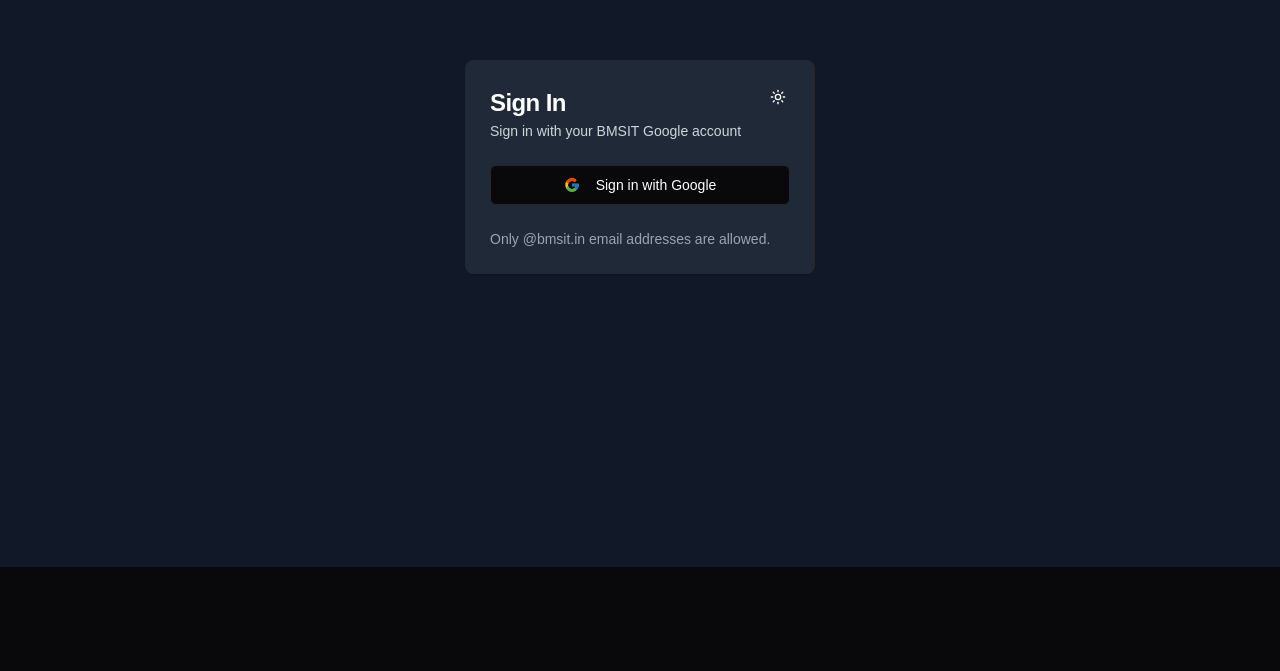
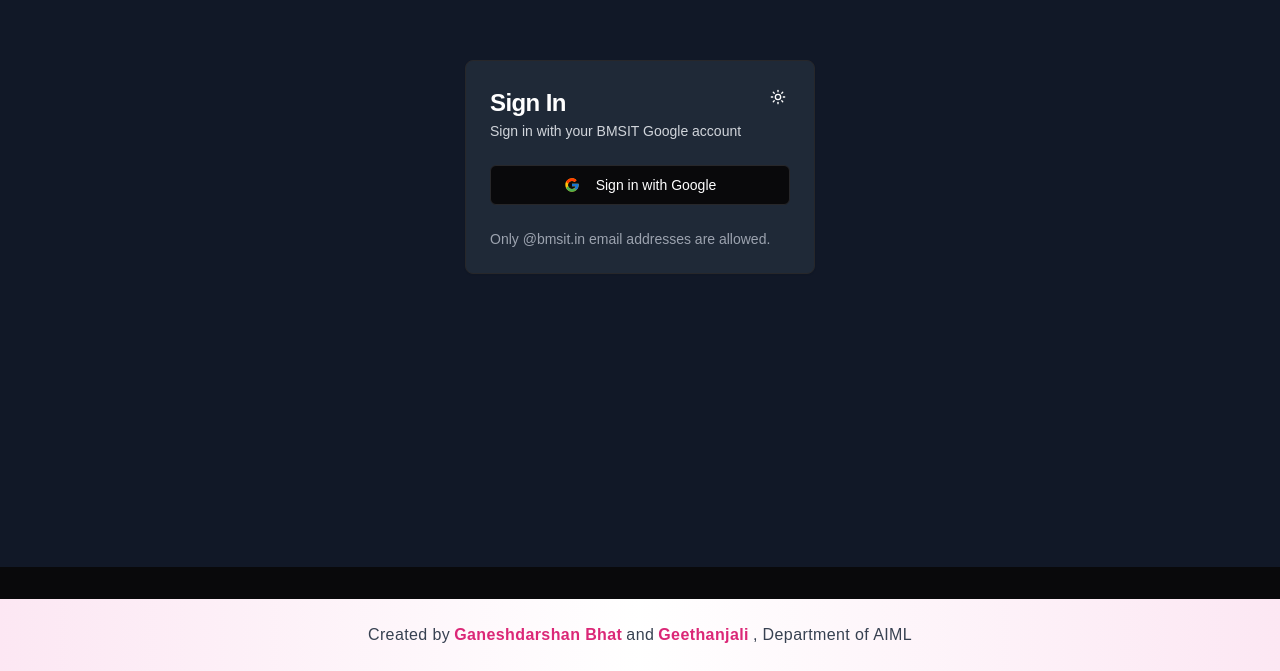
Before and after one commit to bhatganeshdarshan/Department-Newsletter, a Next.js app: page /sign-in in a window 1280 px wide. Shown: the part 233-904 px from the top of the page. Before the commit the page ends 800 px from the top, so only its background shows below. Built offline with nearby package versions, Linux system fonts and the light colour scheme.

Commit message:
added footer

```diff
--- a/src/app/layout.tsx
+++ b/src/app/layout.tsx
@@ -1,6 +1,7 @@
 import type { Metadata } from "next";
 import localFont from "next/font/local";
 import "./globals.css";
+import Footer from "@/components/Footer";
 
 const geistSans = localFont({
   src: "./fonts/GeistVF.woff",
@@ -29,6 +30,7 @@
         className={`${geistSans.variable} ${geistMono.variable} antialiased`}
       >
         {children}
+        <Footer/>
       </body>
     </html>
   );
--- /dev/null
+++ b/src/components/Footer.tsx
@@ -0,0 +1,15 @@
+export default function Footer() {
+    return (
+      <footer className="bg-gradient-to-r from-pink-100 via-white to-pink-100 py-6 mt-8">
+        <div className="container mx-auto text-center">
+          <p className="text-md font-medium text-gray-700 tracking-wide">
+            Created by
+            <span className="mx-1 font-semibold text-pink-600">Ganeshdarshan Bhat</span>
+            and
+            <span className="mx-1 font-semibold text-pink-600">Geethanjali</span>,
+            Department of AIML
+          </p>
+        </div>
+      </footer>
+    );
+  }
```
